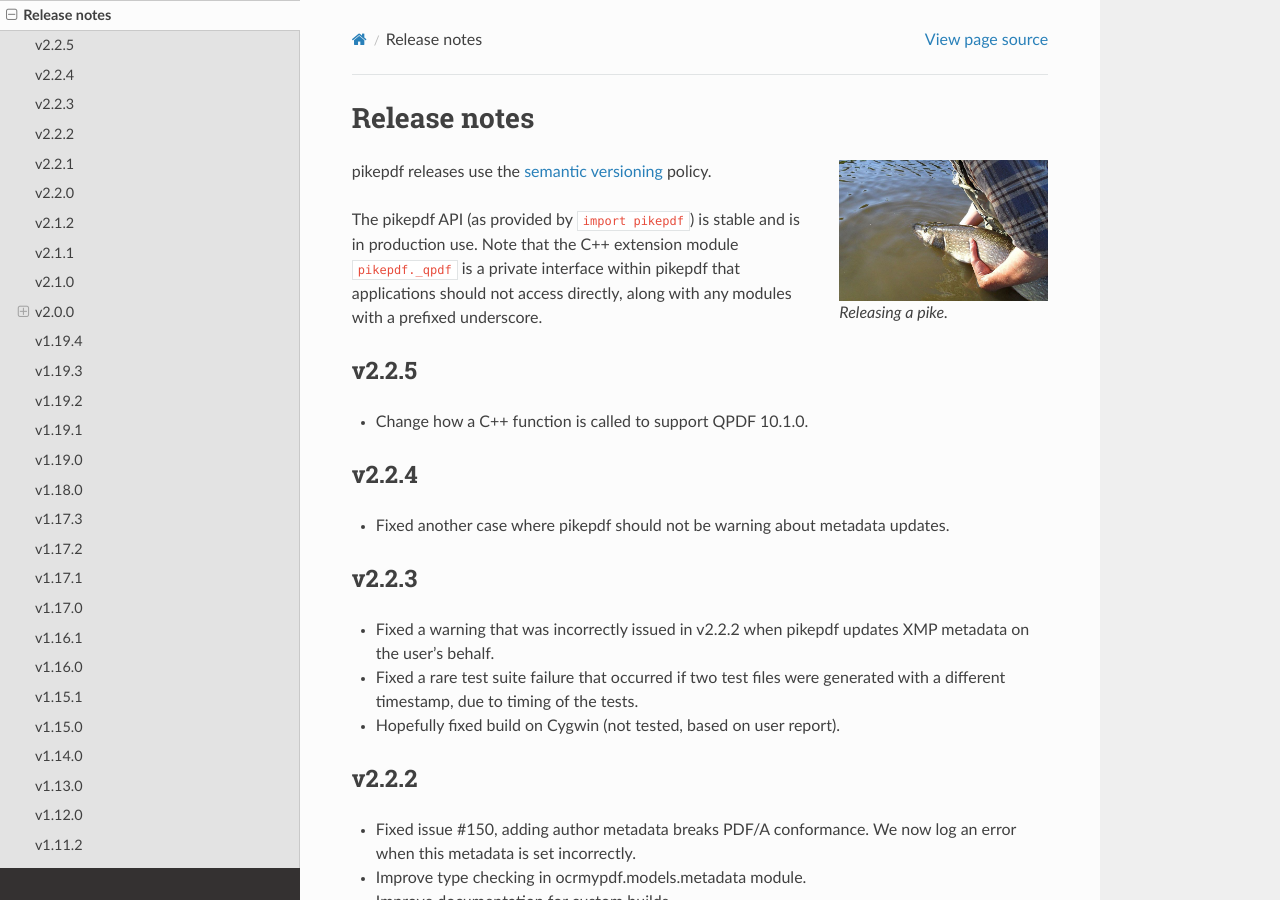
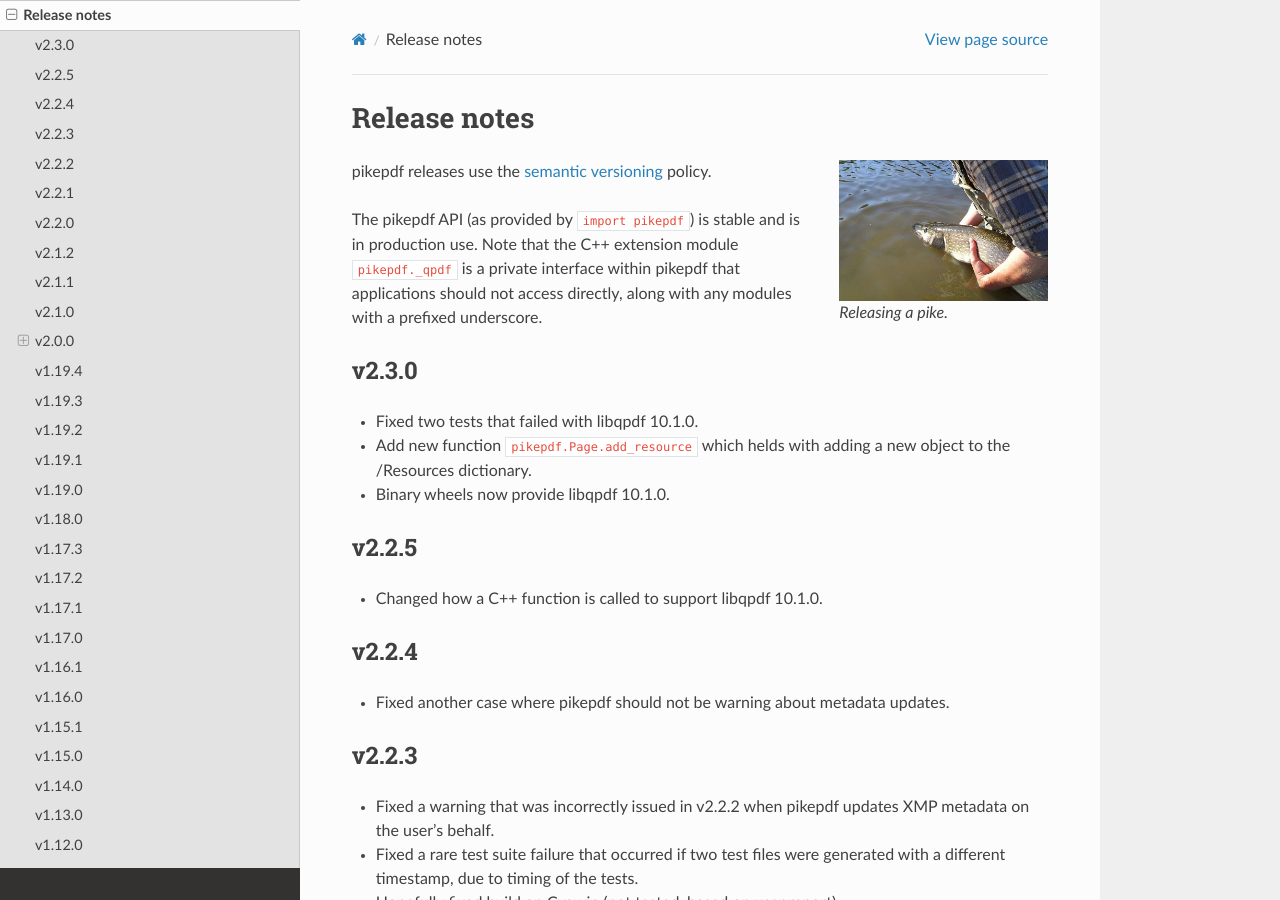
Before and after one commit to pikepdf/pikepdf, a Sphinx documentation site: the page built from docs/release_notes.rst, in a window 1280 px wide and 900 px high. Built offline with Sphinx 7.4.7 and the Read the Docs theme 2.0.0, drawn with Linux system fonts in a browser that asks for light colours; the version number could not be read and is left out.

Commit message:
v2.3.0 release notes

```diff
--- a/docs/release_notes.rst
+++ b/docs/release_notes.rst
@@ -18,10 +18,18 @@ is in production use. Note that the C++ extension module
 ``pikepdf._qpdf`` is a private interface within pikepdf that applications
 should not access directly, along with any modules with a prefixed underscore.
 
+v2.3.0
+======
+
+-  Fixed two tests that failed with libqpdf 10.1.0.
+-  Add new function ``pikepdf.Page.add_resource`` which helds with adding a new object
+   to the /Resources dictionary.
+-  Binary wheels now provide libqpdf 10.1.0.
+
 v2.2.5
 ======
 
--  Change how a C++ function is called to support QPDF 10.1.0.
+-  Changed how a C++ function is called to support libqpdf 10.1.0.
 
 v2.2.4
 ======
```
